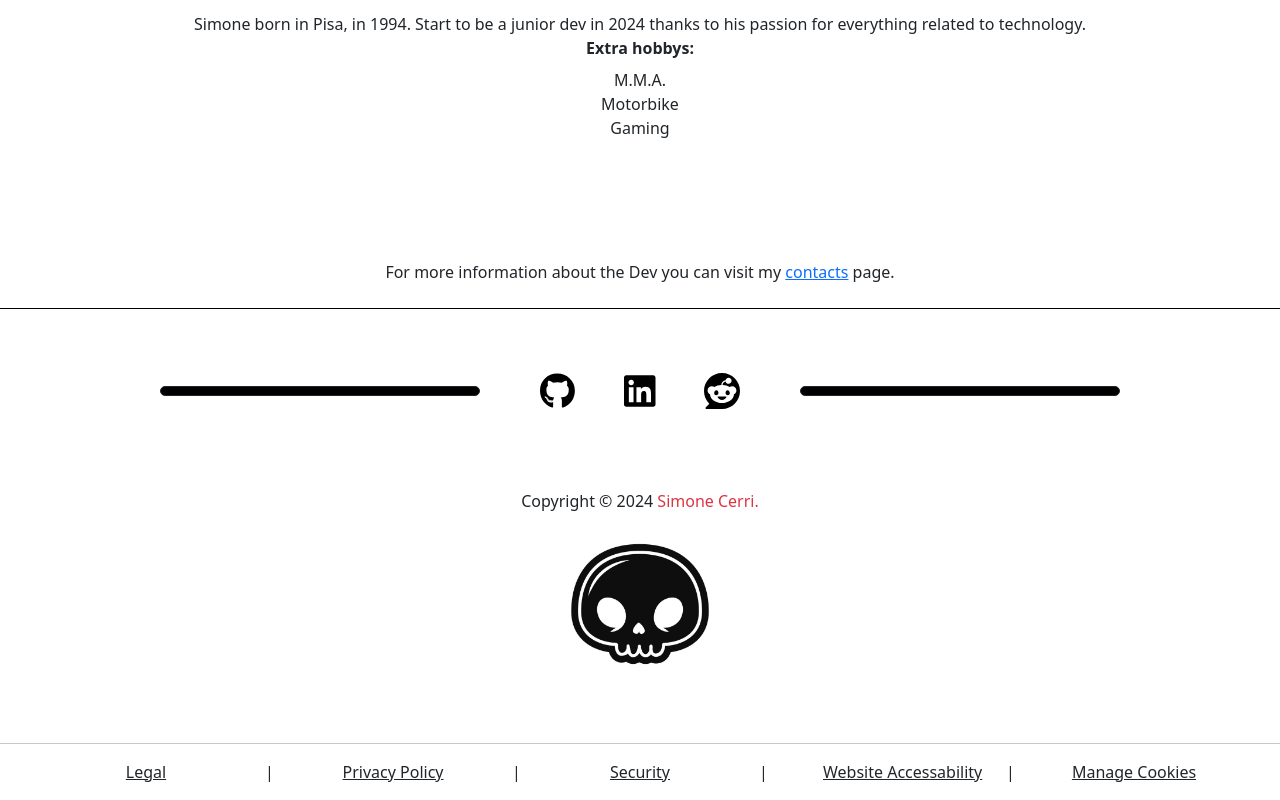
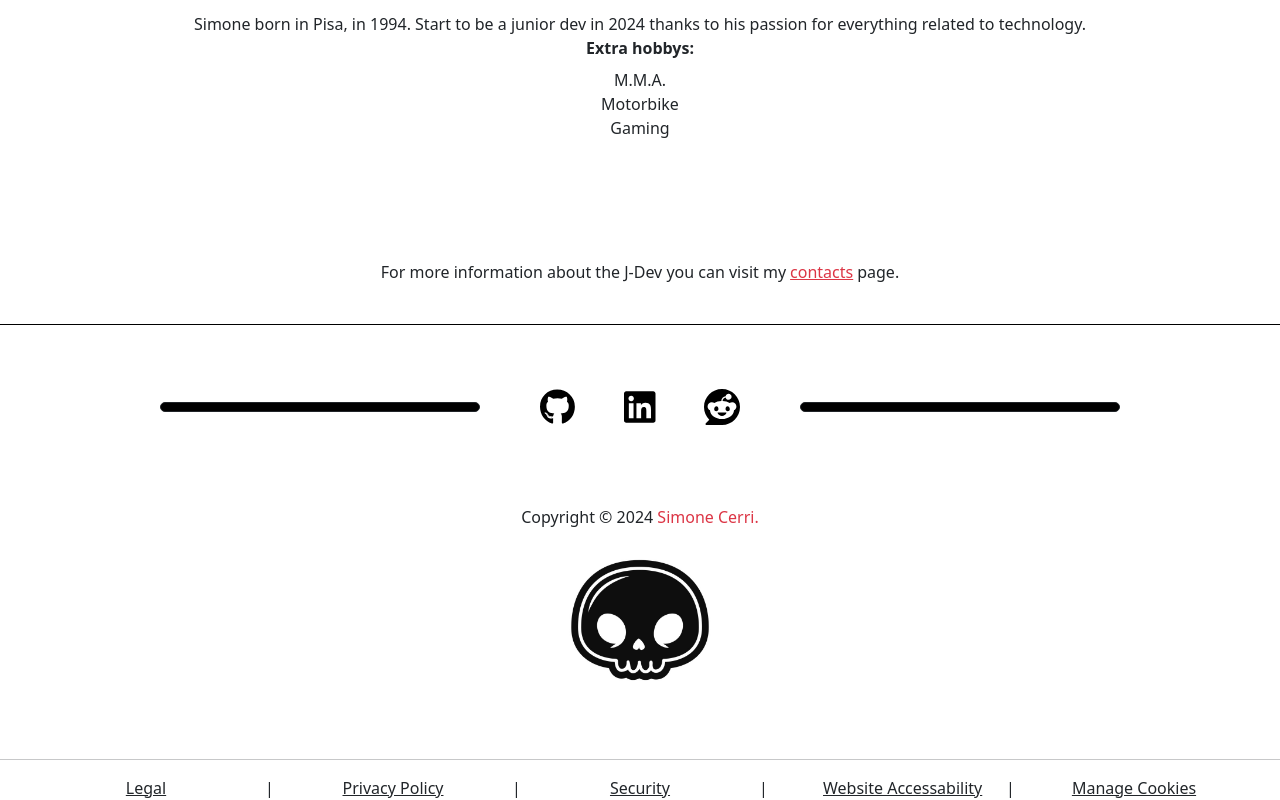
Before and after one commit to SimoneCerri/vite-boolfolio, a Vue app: page / in a window 1280 px wide. Shown: the part 979-1779 px from the top of the page. Built offline with nearby package versions, Linux system fonts and the light colour scheme.

Commit message:
change link in home to a router-link and style it

```diff
--- a/src/assets/css/style.css
+++ b/src/assets/css/style.css
@@ -49,6 +49,22 @@
   text-decoration-thickness: 5px !important;
   text-transform: uppercase !important;
   font-weight: bold !important;
+}
+
+.my_url_links:hover {
+  border-radius: 50%;
+  box-shadow: -1px 11px 12px 0px rgba(214, 29, 29, 0.75);
+  -webkit-box-shadow: -1px 11px 12px 0px rgba(214, 29, 29, 0.75);
+  -moz-box-shadow: -1px 11px 12px 0px rgba(214, 29, 29, 0.75);
+
+  span {
+    color: #333 !important;
+  }
+}
+
+.underline {
+  text-decoration: underline !important;
+  color: red;
 }
 
 /* #endregion Common */
--- a/src/pages/AppHome.vue
+++ b/src/pages/AppHome.vue
@@ -46,9 +46,15 @@ export default
     </div>
 
     <div class="content mb-4">
-        <div class="container">
+        <div class="container d-flex justify-content-center">
             <p class="text-center">
-                For more information about the Dev you can visit my <a href="">contacts</a> page.
+                For more information about the J-Dev you can visit my
+            </p>
+            <RouterLink class="nav-link px-1 text-danger underline" :to="{ name: 'contacts' }">
+                contacts
+            </RouterLink>
+            <p>
+                page.
             </p>
         </div>
     </div>
--- a/src/pages/AppSingleProject.vue
+++ b/src/pages/AppSingleProject.vue
@@ -49,20 +49,20 @@ export default
             <div class="col">
                 <div class="text-center">
                     <div class="fs-1 d-flex align-items-center justify-content-evenly">
-                        <a class="text-decoration-none d-flex flex-column align-items-center" href="{{ $project.url1 }}"
-                            target="_blank" rel="noopener noreferrer">
+                        <a class="text-decoration-none d-flex flex-column align-items-center my_url_links"
+                            href="{{ $project.url1 }}" target="_blank" rel="noopener noreferrer">
                             <font-awesome-icon icon="fa-brands fa-github" size="xl" style="color: #000000;" />
-                            <span class="fs-6 text-danger">See on GitHub</span>
+                            <span class="fs-6 text-danger fw-bold">See on GitHub</span>
                         </a>
                         <div class="">
                             <h1 class="">
                                 Title : <strong>{{ $project.title }}</strong>
                             </h1>
                         </div>
-                        <a class="text-decoration-none d-flex flex-column align-items-center" href="{{ $project.url2 }}"
-                            target="_blank" rel="noopener noreferrer">
+                        <a class="text-decoration-none d-flex flex-column align-items-center my_url_links"
+                            href="{{ $project.url2 }}" target="_blank" rel="noopener noreferrer">
                             <font-awesome-icon icon="fa-solid fa-magnifying-glass" size="xl" style="color: #000000;" />
-                            <span class="fs-6 text-danger">See the Preview</span>
+                            <span class="fs-6 text-danger fw-bold">See the Preview</span>
                         </a>
                     </div>
                     <div class="text-center py-2" v-if="$project.type">
@@ -77,7 +77,7 @@ export default
                         <span class="fs-3">Technologies : </span>
                     </div>
                     <div class="d-flex align-items-center justify-content-evenly py-5">
-                        <div class="btn btn-dark text-danger" v-for="$tech in $project.technologies">
+                        <div class="btn btn-lg btn-dark text-danger" v-for="$tech in $project.technologies">
                             {{ $tech.name }}
                         </div>
                     </div>
```
